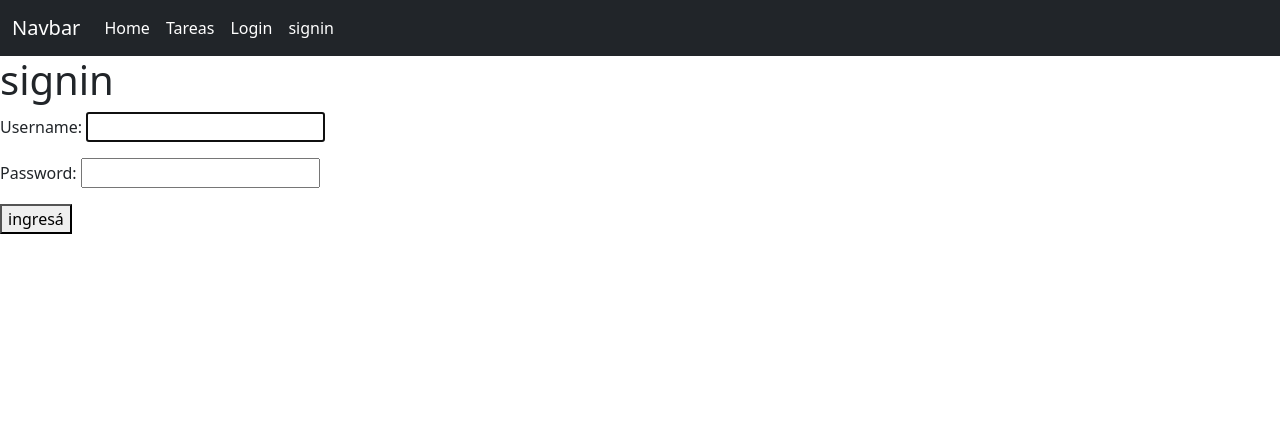
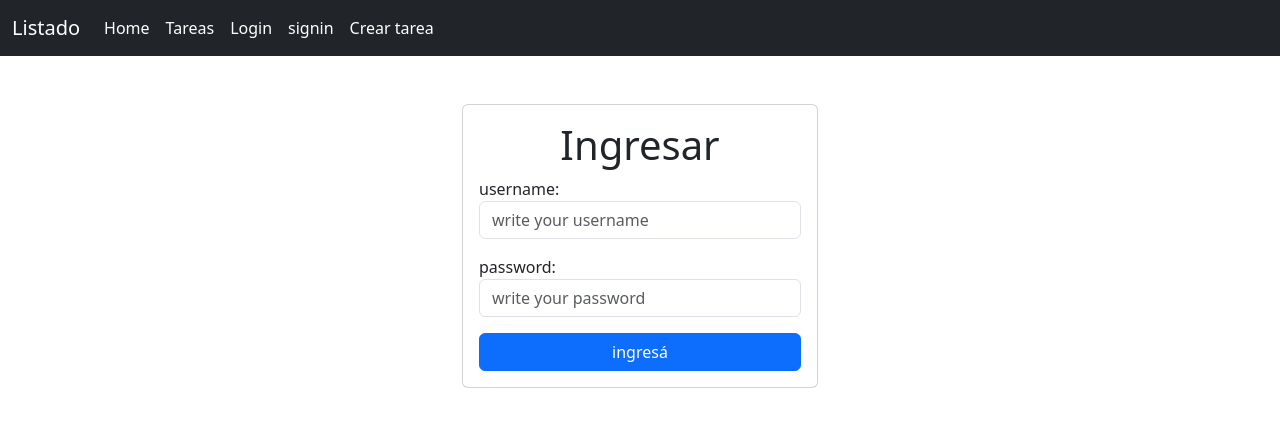
Before and after one commit to CarlosPalladino/learning-Django--CRUD, a Django app: page /signin/ in a window 1280 px wide. Shown: the top 427 px of the page. Run offline with Django 4.2, Linux system fonts and the light colour scheme.

Commit message:
bostrap de singup

```diff
--- a/task/templates/base.html
+++ b/task/templates/base.html
@@ -12,7 +12,7 @@
 <body>
     <nav class="navbar navbar-expand-lg bg-dark navbar-dark">
         <div class="container-fluid">
-            <a class="navbar-brand" href="#">Navbar</a>
+            <a class="navbar-brand" href="#">Listado</a>
             <button class="navbar-toggler" type="button" data-bs-toggle="collapse" data-bs-target="#navbarNav"
                 aria-controls="navbarNav" aria-expanded="false" aria-label="Toggle navigation">
                 <span class="navbar-toggler-icon"></span>
@@ -38,6 +38,9 @@
                     </li>
                     <li class="nav-item">
                         <a class="nav-link active" href="/signin">signin</a>
+                    </li>
+                    <li class="nav-item">
+                        <a class="nav-link active" href="/tareas/create/">Crear tarea</a>
                     </li>
 
 
--- a/task/templates/signin.html
+++ b/task/templates/signin.html
@@ -1,12 +1,34 @@
 {% extends 'base.html' %}
-{%  block content %}
-<h1>signin</h1>
-<form action="/tareas/" method="POST">
-    {% csrf_token %}
-{{form.as_p}}
-<button>
-ingresá
-</button>
-</form>
+{% block content %}
+<main class="container">
+    <div class="row">
+        <div class="col-md-4 offset-md-4 mt-5">
+            <form action="/tareas/" method="POST" class="card card-body ">
+                <h1  class="text-center">Ingresar</h1>
+                {% csrf_token %}
+
+                <div class="mb-3">
+                    <label for="usernae">username:</label>
+                    <input type="text" name="username" id="username" class="form-control"
+                        placeholder="write your username">
+
+                </div>
+                <div class="mb-3">
+                    <label for="passwordz">password:</label>
+                    <input type="password" name="password1" id="password1" class="form-control"
+                        placeholder="write your password">
+                    </div>
+
+                    <button type="submit" class="btn btn-primary">
+                        ingresá
+                    </button>
+            </form>
+
+
+
+    </div>
+
+</main>
+
 
 {% endblock %}
```
Also changed, not shown: task/templates/login.html (+4 -4 lines).
